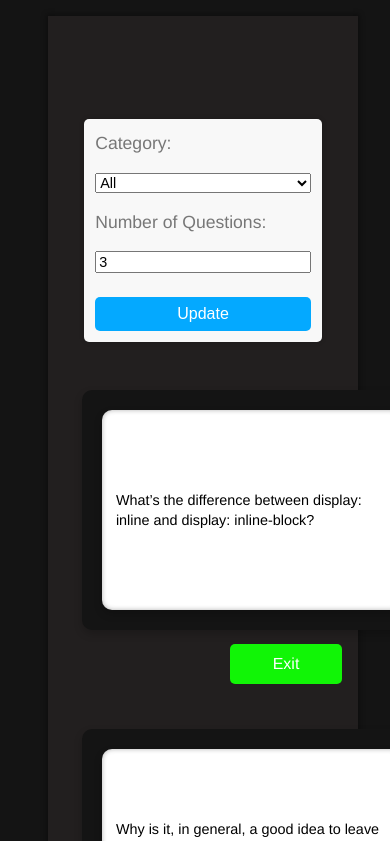
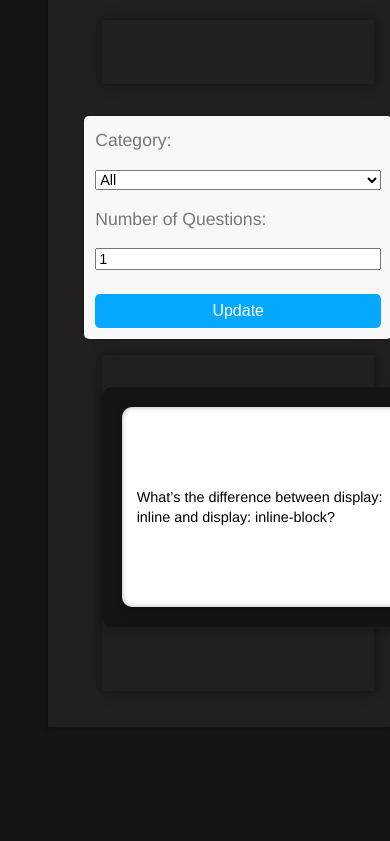
Before and after one commit to Sulton88Mehron90/interview-prep-questions, a React (Create React App) app: page /flashcards in a window 390 px wide. Shown: the top 841 px of the page. Built offline with nearby package versions, Linux system fonts and the light colour scheme.

Commit message:
Add ids handle number input function

```diff
--- a/src/Components/App/App.css
+++ b/src/Components/App/App.css
@@ -14,31 +14,28 @@ body {
   line-height: 1.5;
 }
 
-img {
-  max-width: 100%;
-  height: auto;
-}
-
 .container {
   max-width: 1200px;
-  margin: 3 auto;
+  margin: 0 auto;
   padding: 20px;
   background-color: #221f1f;
   margin-left: 3rem;
-
-
   display: flex;
   justify-content: space-between;
-  align-items: start;
+  align-items: flex-start;
   margin-left: 3rem;
+  flex-wrap: wrap;
 }
 
 .card-grid {
   display: grid;
   grid-template-columns: repeat(auto-fit, minmax(250px, 1fr));
-  gap: 67px;
+  gap: 4rem;
   box-shadow: black;
+  box-shadow: 0 0 10px rgba(0, 0, 0, 0.5);
   width: 90%;
+  margin: 0 auto;
+  margin-bottom: 1rem;
 }
 
 .card {
@@ -53,7 +50,8 @@ img {
 
 .card:hover {
   transform: scale(1.05);
-  box-shadow: 0 2px 5px #4c4d4f;
+  box-shadow: 0 2px 5px rgba(76, 77, 79, 0.5);
+  /* box-shadow: 0 2px 5px #4c4d4f;  */
 }
 
 .button {
@@ -74,8 +72,6 @@ img {
   text-align: center;
   width: 5rem;
   transition: background-color 0.2s, transform 0.1s;
-
-
   position: fixed;
   bottom: 10rem;
   right: 3rem;
@@ -83,12 +79,24 @@ img {
 }
 
 .button:hover {
-  background-color: #f40612;
-  background-color: #11f506;
+  /* background-color: #f40612;
+  background-color: #11f506; */
   background-color: #04a9ff;
 }
 
 @media (max-width: 768px) {
+  .container {
+    flex-direction: column;
+    align-items: center;
+  }
+
+  .button {
+    width: auto;
+    bottom: 1rem;
+    right: 1rem;
+    position: relative;
+  }
+
   .card-grid {
     grid-template-columns: 1fr;
   }
@@ -105,19 +113,19 @@ img {
 }
 
 .home__title {
-  font-size: 3rem;
+  font-size: 2rem;
   margin-bottom: 2rem;
   font-weight: 700;
 }
 
 .home__start-button {
-  padding: 20px 40px;
+  padding: 10px 20px;
   background-color: var(--primary-color);
   color: var(--text-color);
   border: none;
   border-radius: 2px;
   text-decoration: none;
-  font-size: 1.5rem;
+  font-size: 1rem;
   transition: background-color 0.3s ease, transform 0.1s;
 }
 
@@ -127,24 +135,10 @@ img {
 }
 
 @media screen and (max-width: 600px) {
-  .card-grid img {
+  .home__title {
+    font-size: 1.5rem;
     width: 100%;
     display: block;
     margin: 0 auto;
   }
 }
-
-
-/* :root {
-  --font-stack: 'Helvetica Neue', Helvetica, Arial, sans-serif;
-  --background-color: #141414;
-  --text-color: #fff;
-}
-
-body {
-  margin: 0;
-  font-family: var(--font-stack);
-  background-color: var(--background-color);
-  color: var(--text-color);
-  line-height: 1.5;
-} */
--- a/src/Components/FlashcardContainer/FlashcardContainer.js
+++ b/src/Components/FlashcardContainer/FlashcardContainer.js
@@ -26,9 +26,9 @@ export default function FlashcardContainer({ flashcards }) {
   const location = useLocation();
 
   const [category, setCategory] = useState(location.state?.category || 'all');
-  const [numberOfQuestions, setNumberOfQuestions] = useState(location.state?.numberOfQuestions || 3);
+
+  const [numberOfQuestions, setNumberOfQuestions] = useState(location.state?.numberOfQuestions || 1);
   const [filteredFlashcards, setFilteredFlashcards] = useState([]);
-
   const [flippedStates, setFlippedStates] = useState({});
 
   useEffect(() => {
@@ -51,7 +51,12 @@ export default function FlashcardContainer({ flashcards }) {
   };
 
   const handleNumberOfQuestionsChange = (e) => {
-    setNumberOfQuestions(parseInt(e.target.value, 10));
+    const value = parseInt(e.target.value, 10);
+    if (!isNaN(value) && value >= 1) {
+      setNumberOfQuestions(value);
+    } else if (e.target.value === "") {
+      setNumberOfQuestions(1);
+    }
   };
 
   const handleSubmit = (event) => {
@@ -80,6 +85,7 @@ export default function FlashcardContainer({ flashcards }) {
           onChange={handleNumberOfQuestionsChange}
           min="1"
           max="154"
+          required
         />
         <button type="submit" className="update-button">Update</button>
       </form>
--- a/src/Components/sandbox.css
+++ /dev/null
@@ -1,18 +0,0 @@
-
-.category-form button.update-button {
-  flex: 0;
-  background-color: #e50914;
-  color: white;
-  padding: 0.5rem 1rem;
-  border: none;
-  border-radius: 5px;
-  margin-top: 1rem;
-  cursor: pointer;
-  font-size: 1rem;
-  flex: 0 0 auto;
-  margin-left: 0.5rem;
-}
-
-.category-form button.update-button:hover {
-  background-color: #f40612;
-}
```
Also changed, not shown: src/Components/sandbox.js (added, +9 -0 lines).
